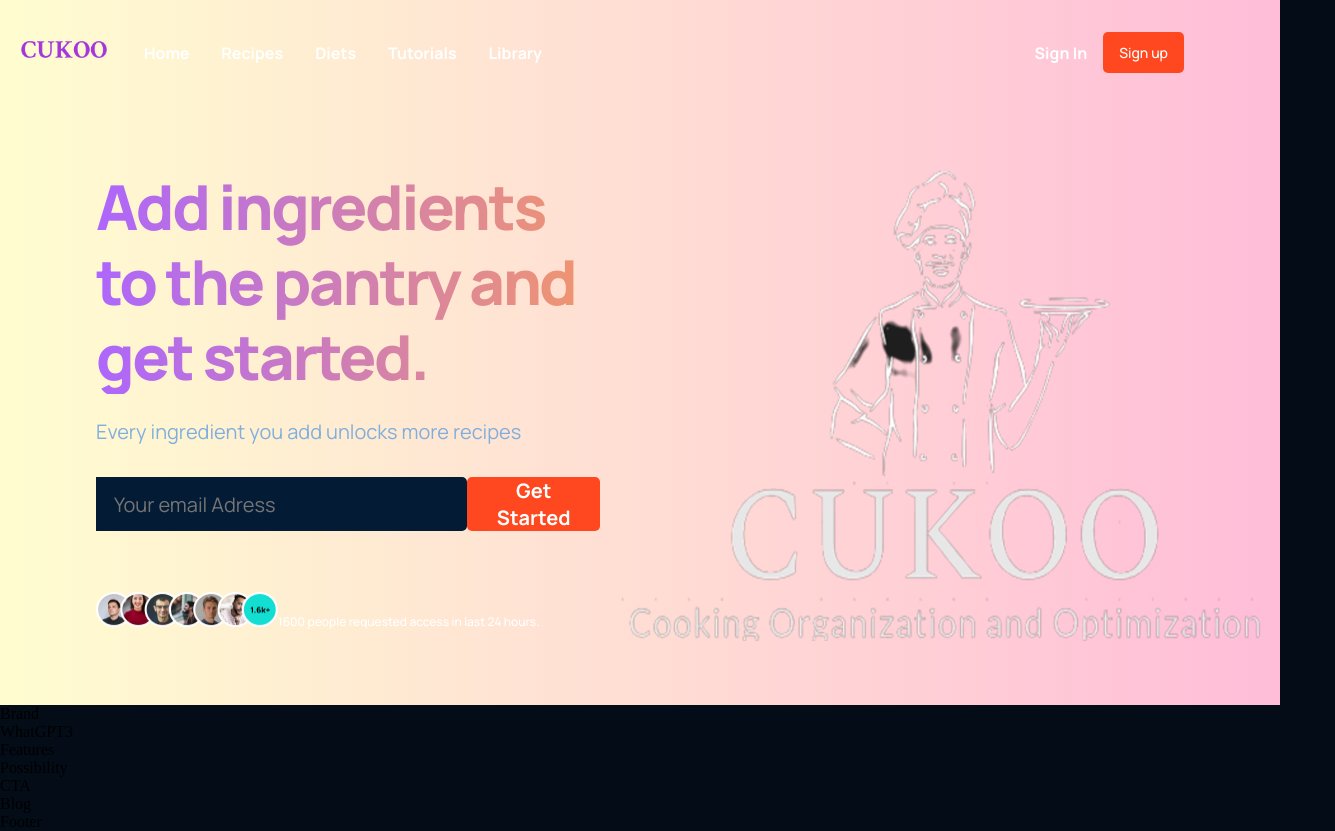
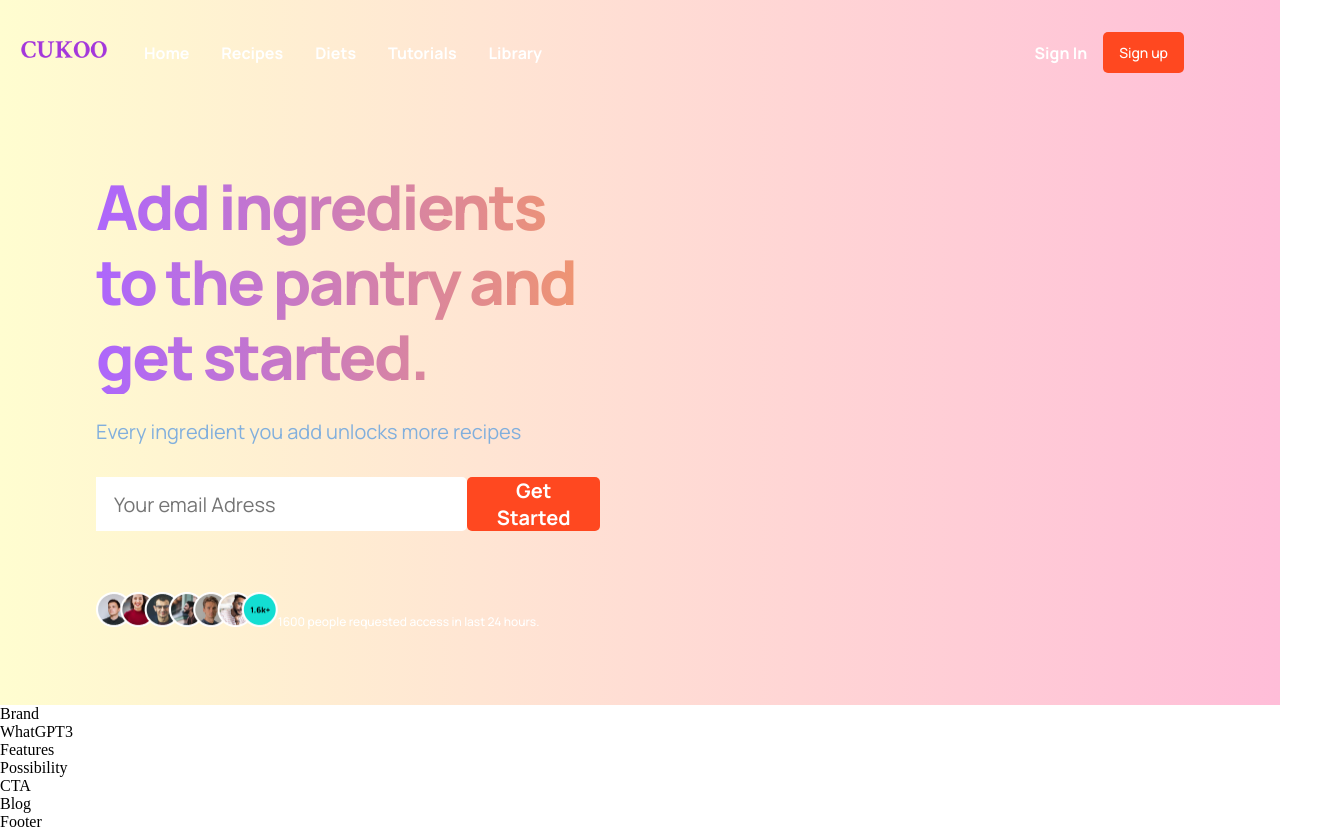
Before and after one commit to rushaan105gandhi/cukoo-frontend, a React (Create React App) app: page / in a window 1280 px wide. Shown: the whole page, 1335 px wide, since content can reach past the window. Built offline with nearby package versions, Linux system fonts and the light colour scheme; the HTML template or start-up script is replaced by a standard one.

Commit message:
header and navbar changes

```diff
--- a/src/containers/header/Header.jsx
+++ b/src/containers/header/Header.jsx
@@ -1,7 +1,7 @@
 import React from 'react';
 import './header.css';
 import people from '../../assets/people.png';
-import aiii from '../../assets/aiii.png';
+// import aiii from '../../assets/aiii.png';
 
 
 
@@ -22,7 +22,7 @@ const Header = () => {
         </div>
       </div>
         <div className='cukoo__header-image'>
-          <img src={aiii} alt="ai" />
+          {/* <img src={aiii} alt="ai" /> */}
         </div>
 
     </div>
--- a/src/index.css
+++ b/src/index.css
@@ -6,8 +6,8 @@
   --gradient-text: linear-gradient(89.97deg, #AE67FA 1.84%, #F49867 102.67%);
   --gradient-bar: linear-gradient(103.22deg, #AE67FA -13.86%, #F49867 99.55%);
 
-  --color-bg: #040C18;
-  --color-footer : #031B34;
+  --color-bg: #fff;
+  --color-footer : #fff;
   --color-blog: #042c54;
   --color-text: #81AFDD;
   --color-subtext: #FF8A71;
```
